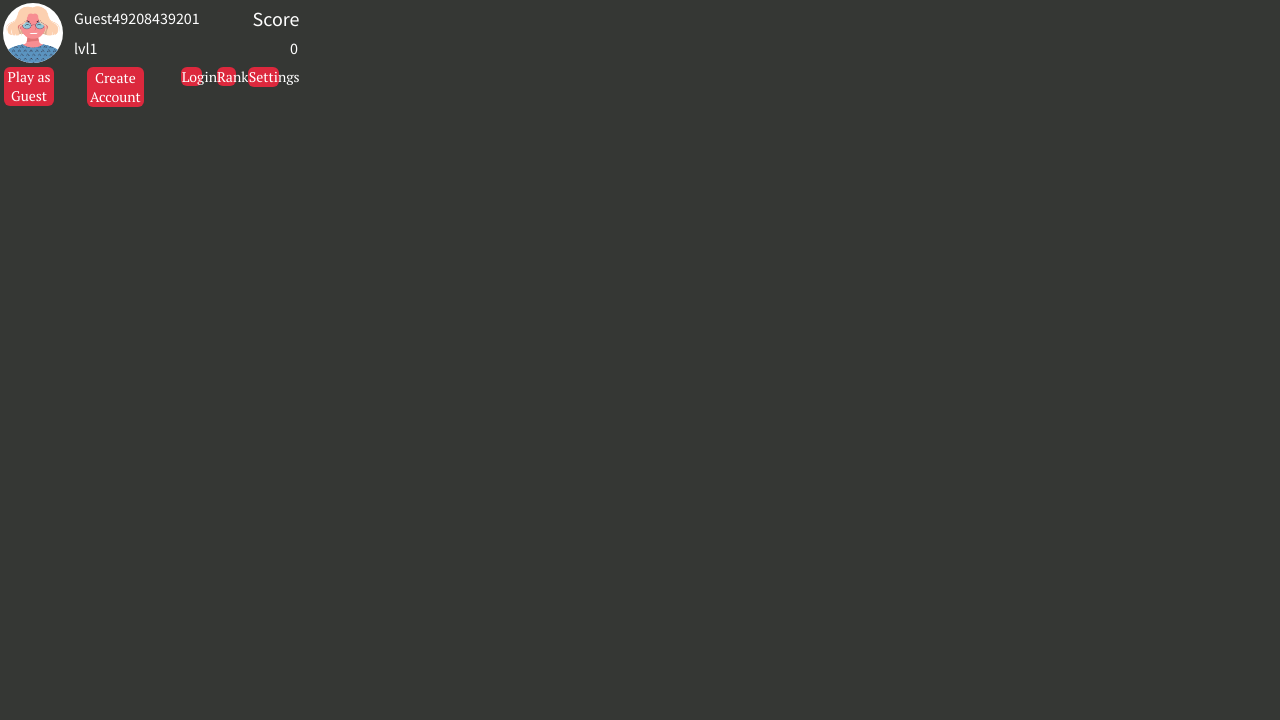
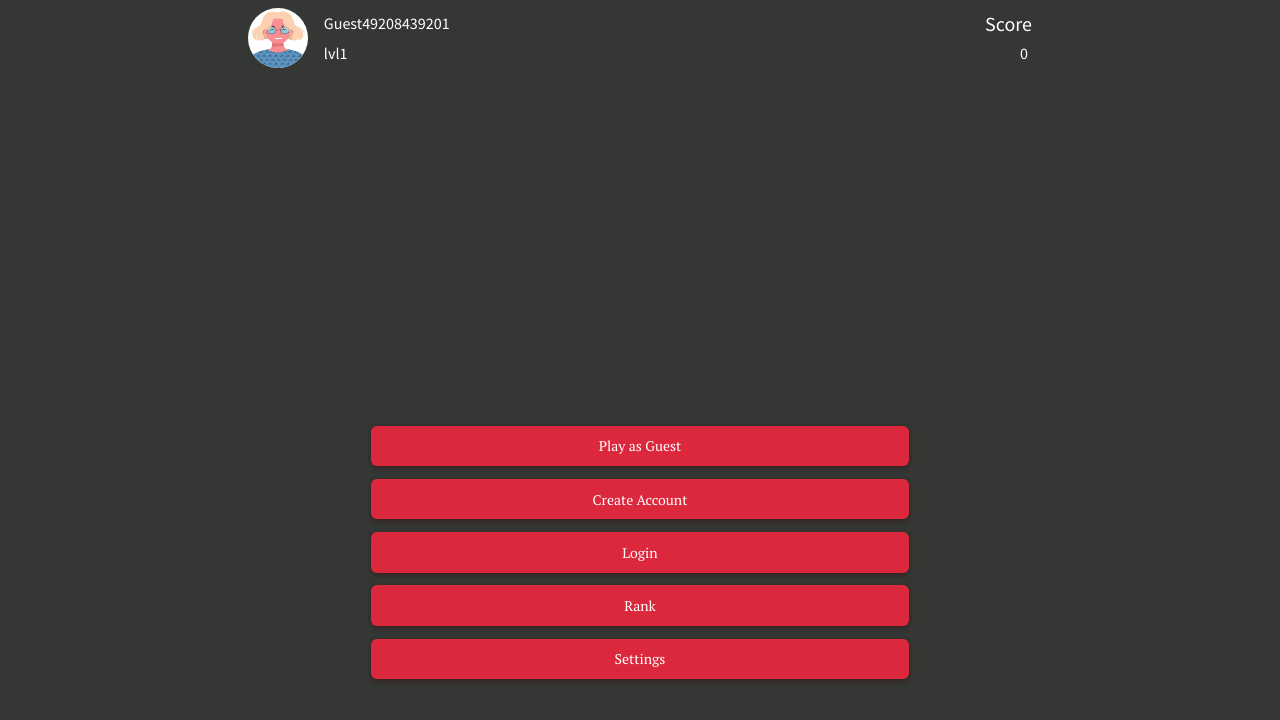
Before and after one commit to lukas1013/tic-tac-toe, a React app in the folder packages/web/: page / in a window 1280 px wide. Shown: the top 720 px of the page. Built offline with nearby package versions, Linux system fonts and the light colour scheme; no server answers.

Commit message:
web: fixes style

```diff
--- a/packages/web/src/pages/Home/style.css
+++ b/packages/web/src/pages/Home/style.css
@@ -1,3 +1,12 @@
+#home {
+  width: 100%;
+  height: 100%;
+  display: flex;
+  flex-wrap: wrap;
+  justify-content: center;
+  overflow: auto;
+}
+
 header {
   width: 100%;
   height: fit-content;
@@ -8,10 +17,7 @@ header .content {
   width: 100%;
   height: 100%;
   display: grid;
-  grid-template:
-    "icon pname pname score" 1fr
-    "icon lvl . pscore" 1fr
-    / 1fr 2fr 2fr 1fr;
+  grid-template: "icon pname pname score" 1fr "icon lvl . pscore" 1fr / 1fr 2fr 2fr 1fr;
   column-gap: 3%;
   padding: 1.5%;
   box-sizing: border-box;
@@ -41,31 +47,47 @@ header .content {
 
 nav.button-container {
   width: 100%;
-  display: flex;
-  flex-wrap: wrap;
-  margin: 0 0 15%;
-  justify-content: center;
+  max-width: 640px;
+  flex: 0 0 auto;
+  align-self: center;
+  justify-self: center;
+}
+
+.button-container a, .button-container > button.home {
+  width: 84%;
+  margin: 1.6% 8%;
+  display: inline-block;
+  box-sizing: border-box;
 }
 
 button.home {
-  background-color: var(--color-rusty-red);
-  color: var(--color-white);
   border: none;
   border-radius: 5%;
-  padding: 2%;
-  width: 80%;
+  padding: 3%;
+  width: 100%;
   border-radius: .6rem;
-  margin: 2%;
   box-sizing: border-box;
   font-size: 14px;
-  font-family: 'PT Serif', 'Times New Roman', Times, 'Times Roman', serif;
+  font-family: 'PT Serif', serif;
 }
 
 button.home:hover {
   font-weight: 600;
   background-color: transparent;
-  color: var(--color-rusty-red);
+  color: var(--color-white);
   transition: all .2s;
+}
+
+@media only screen and (min-width: 900px) {
+  header .content {
+    padding: 1%;
+  }
+}
+
+@media only screen and (min-width: 580px) {
+  .button-container a {
+    margin: .7% 8%;
+  }
 }
 
 @media only screen and (min-width: 480px) {
@@ -74,27 +96,12 @@ button.home:hover {
     column-gap: 1%;
   }
 
-  nav.button-container {
-    margin-bottom: 0;
-  }
-}
-
-@media only screen and (min-width: 600px) {
-  button.home {
-    margin: 1%;
-    padding: 1.5%;
-    width: 70%;
-  }
-}
-
-@media only screen  and (min-width: 900px) {
-  header .content {
-    padding: 1%;
+  .button-container a {
+    margin: 1% 8%;
   }
 
   button.home {
-    width: 60%;
-    padding: 1%;
-    margin: .7%;
+    padding: 2%;
   }
+
 }
--- a/packages/web/src/styles.css
+++ b/packages/web/src/styles.css
@@ -4,16 +4,24 @@
   --color-black-olive: #353734;
   --color-emerald: #3BC480;
   --color-white: #FFF;
+  --color-violet-ryb: #7F0799;
+  --color-d-grey: #575757;
+}
+
+html,
+body,
+#root {
+  height: 100%;
 }
 
 html,
 body {
   width: 100%;
-  height: 100%;
   margin: 0;
   padding: 0;
   box-sizing: border-box;
   font-size: 62.5%;
+  background-color: var(--color-white);
 }
 
 body {
@@ -25,10 +33,26 @@ body {
 
 #root {
   width: 100%;
-  height: 100%;
-  display: flex;
-  flex-flow: row wrap;
-  align-content: space-between;
   box-sizing: border-box;
-  overflow-y: auto;
+  max-width: 800px;
+  margin: 0 auto;
+  overflow: auto;
 }
+
+* {
+  user-select: none;
+}
+
+a:visited {
+  color: initial;
+}
+
+button.rusty-red {
+  color: var(--color-white);
+  background-color: var(--color-rusty-red);
+  box-shadow: 0 2px 5px rgba(53, 9, 14, .5);
+}
+
+button.rusty-red:hover {
+  box-shadow: none;
+}
```
